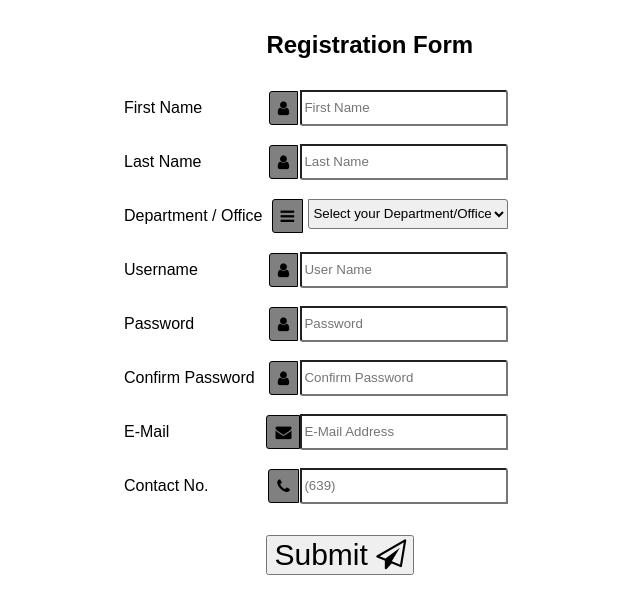
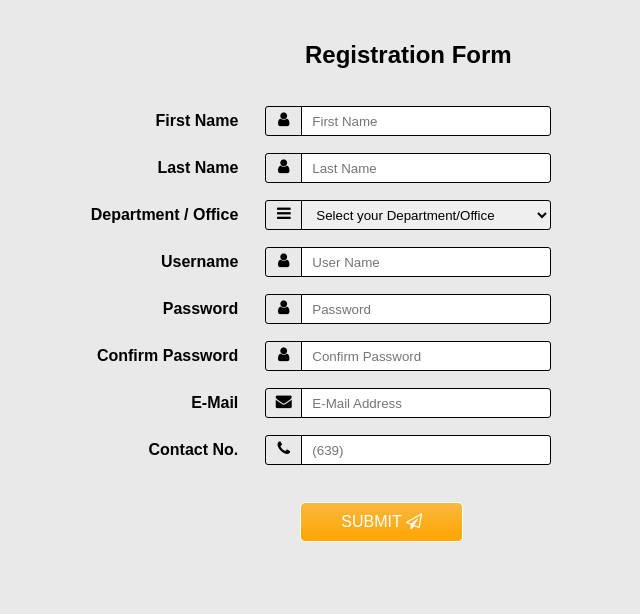
Before and after one commit to priyaRaghavan-code/Imaginea_Assignments, a plain HTML site: page index.html in a window 1280 px wide. Shown: the whole page, without its empty margins (319-959 px from the left). Drawn offline with Linux system fonts and the light colour scheme.

Commit message:
Update style.css

```diff
--- a/style.css
+++ b/style.css
@@ -1,10 +1,34 @@
+:root {
+  --grey-one-color: #f1f1f1;
+  --icon-grey-color: #e9e9e9;
+}
+
 * {
   font-family: sans-serif;
+  margin: 0;
 }
 
-.input-container{
-    max-width:400px;
-    margin:auto;
+body {
+  margin: 5px;
+  background-color: var(--icon-grey-color);
+}
+
+h2 {
+  text-align: center;
+  margin: 20px 0px;
+}
+
+.input-container {
+  margin: auto;
+  max-width: fit-content;
+}
+
+table {
+  border-spacing: 25px 15px;
+}
+
+td {
+  max-width: 300px;
 }
 
 .input-group {
@@ -13,34 +37,58 @@
 }
 
 .icon-box {
-    background-color: gray;
-    border: 1px solid black;
-    margin: auto;
-    padding: 8px;
-    padding-bottom: 6px;
-    border-start-start-radius: 3px;
-    border-end-start-radius: 3px;
+  display: flex;
+  align-items: center;
+  justify-content: center;
+  border: thin solid black;
+  width: 35px;
+  float: left;
+  margin-right: -1px;
+  text-align: center;
+  border-top-left-radius: 3px;
+  border-bottom-left-radius: 3px;
+  background-color: var(--icon-grey-color);
 }
 
 .input-field {
-    width: 15em;
+  width: 250px;
   height: 30px;
-    border-end-start-radius: 3px;
-    border-start-end-radius: 3px;
+  border: thin solid black;
+  box-sizing: border-box;
+  border-top-left-radius: 0px;
+  border-bottom-left-radius: 0px;
+  border-top-right-radius: 3px;
+  border-bottom-right-radius: 3px;
+  outline: none;
+  padding-left: 10px;
 }
 
-.button-field{
-    margin-top: 20px;
-    margin-bottom: 30px ;
-    text-align: center;
-    width:max-content;
-    font-size: 30px;
-    position:relative;
+.icon {
+  width: 20px;
+  height: 20px;
+  background-color: var(--icon-grey-color);
 }
-
 
 .error-message {
   display: none;
   color: red;
-    font-size: 10px;
+  font-size: smaller;
 }
+
+.head-value {
+  text-align: right;
+  font-weight: bold;
+  font-size: medium;
+}
+
+#submitButton {
+  background: linear-gradient(rgba(255, 166, 0, 0.733), orange);
+  padding: 10px 40px;
+  font-size: medium;
+  border: thin solid white;
+  border-radius: 5px;
+  text-transform: uppercase;
+  color: white;
+  margin-top: 20px;
+  margin-left: 35px;
+}
```
Lines whose indentation alone changed are shown as unchanged.
